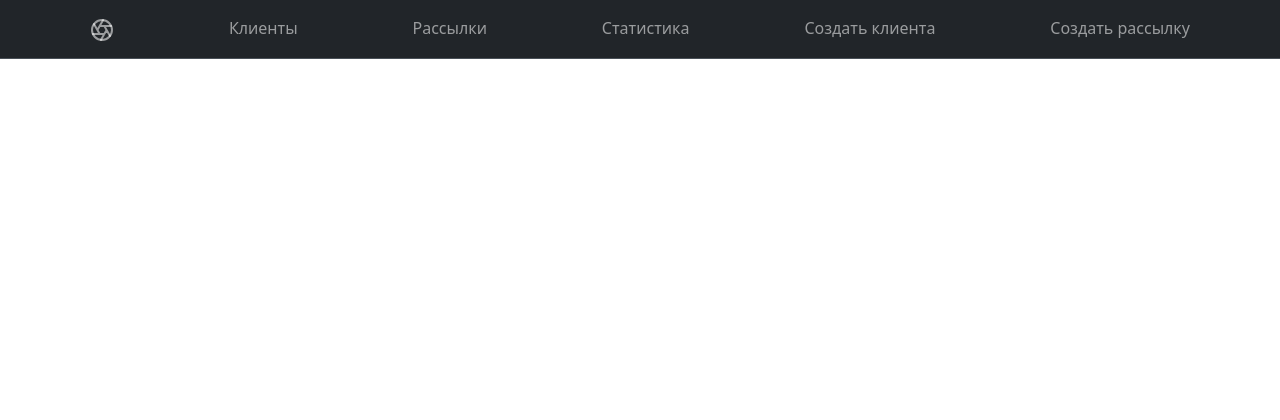
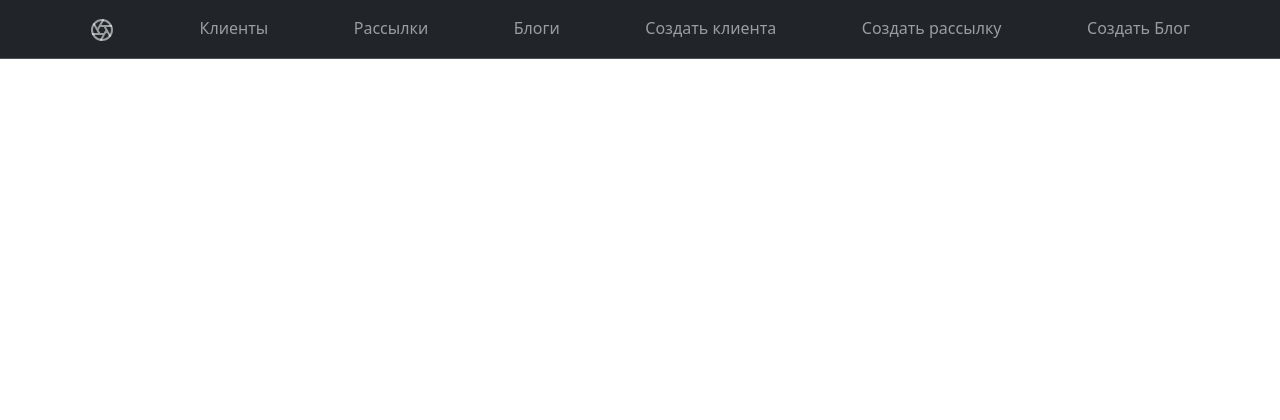
Before and after one commit to RenatUrazbakhtin/send_newsletter_service, a Django app: page /client_list/ in a window 1280 px wide. Shown: the top 420 px of the page. Run offline with Django 4.2, Linux system fonts and the light colour scheme; data that the repository does not hold is empty; some libraries are stand-ins or nearby versions.

Commit message:
small changes for blog

```diff
--- a/main/templates/main/base.html
+++ b/main/templates/main/base.html
@@ -92,9 +92,10 @@
           </a></li>
           <li class="nav-item"><a class="nav-link" href="{% url 'client_list' %}">Клиенты</a></li>
           <li class="nav-item"><a class="nav-link" href="{% url 'NewsletterSettings_list' %}">Рассылки</a></li>
-          <li class="nav-item"><a class="nav-link" href="#">Статистика</a></li>
+          <li class="nav-item"><a class="nav-link" href="{% url 'blogs_list' %}">Блоги</a></li>
           <li class="nav-item"><a class="nav-link" href="{% url 'create_client' %}">Создать клиента</a></li>
           <li class="nav-item"><a class="nav-link" href="{% url 'NewsletterSettings_create' %}">Создать рассылку</a></li>
+          <li class="nav-item"><a class="nav-link" href="{% url 'create_blog' %}">Создать Блог</a></li>
         </ul>
       </div>
     </div>
```
